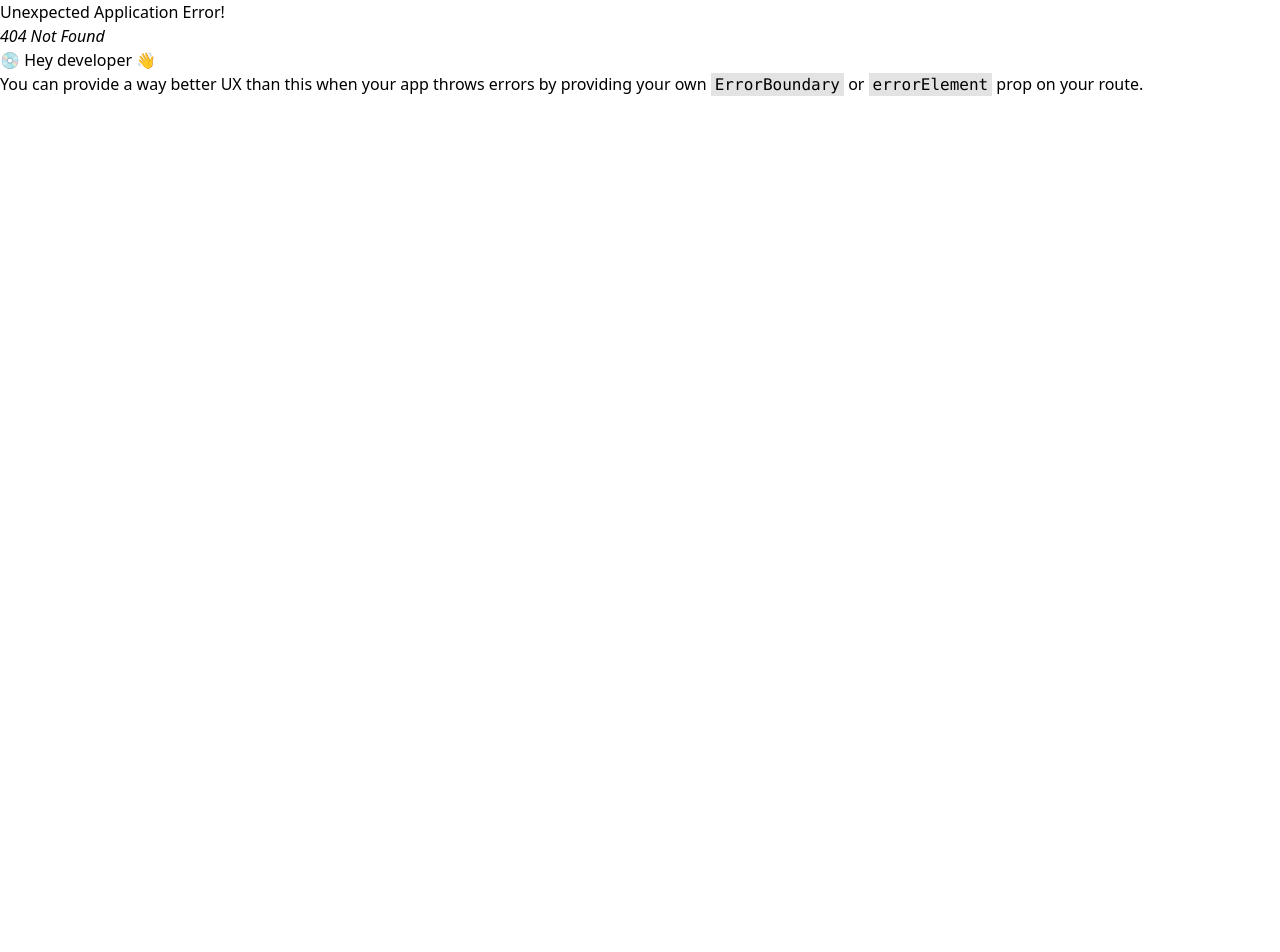
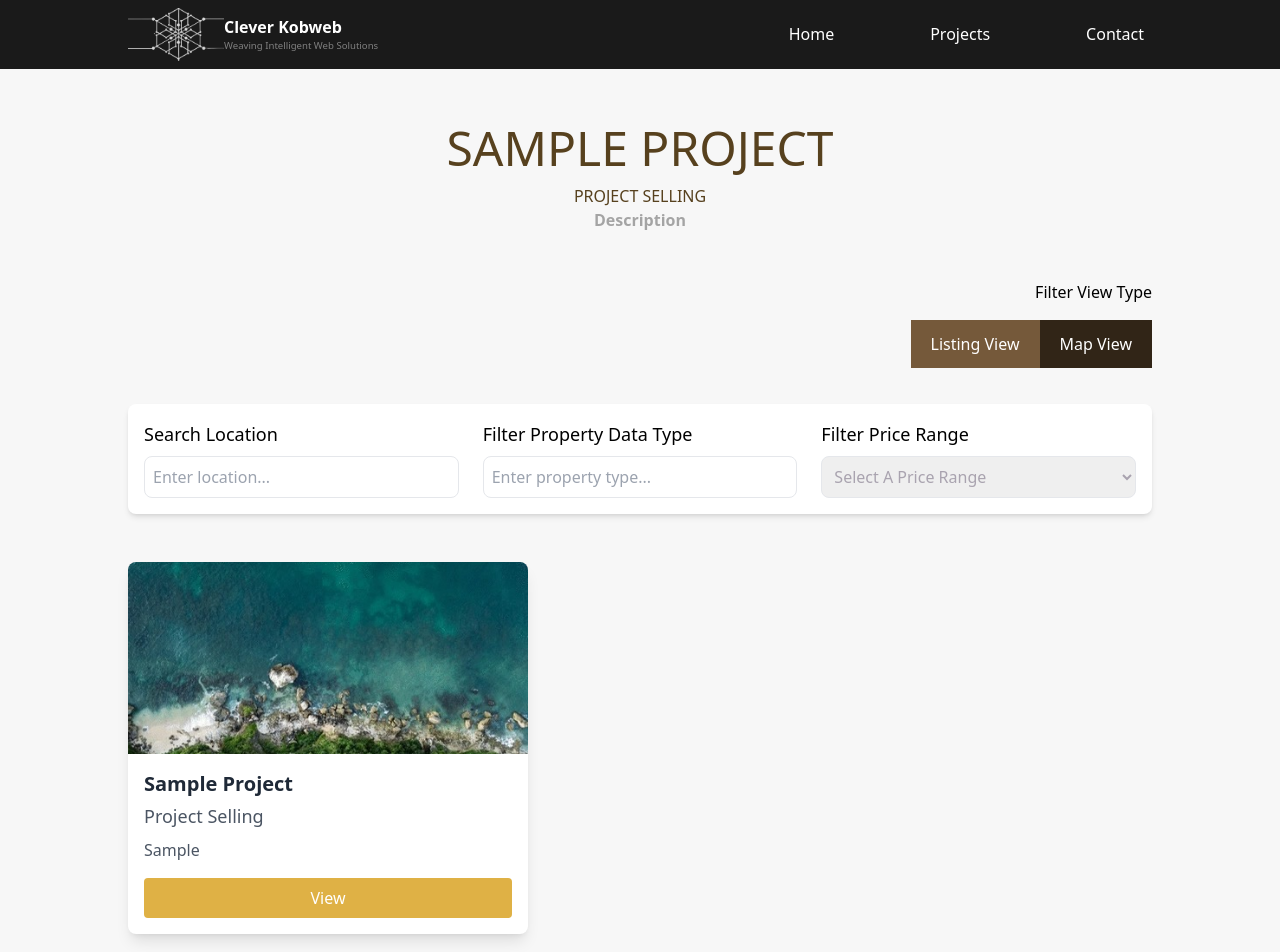
Before and after one commit to Kurev/Clever-Kobweb, a React (Vite) app: page /view in a window 1280 px wide. Before the commit this address had no page. Shown: the top 952 px of the page. Before the commit the page ends 800 px from the top, so only its background shows below. Built offline with nearby package versions, Linux system fonts and the light colour scheme.

Commit message:
adding view project page

```diff
--- a/src/Components/Home/Hero/Hero.jsx
+++ b/src/Components/Home/Hero/Hero.jsx
@@ -5,6 +5,7 @@ import { IoLogoFacebook } from "react-icons/io";
 import { BiLogoGmail } from "react-icons/bi";
 import { FaInstagramSquare } from "react-icons/fa";
 import { AiFillTikTok } from "react-icons/ai";
+import { Link } from 'react-router-dom';
 
 
 const Hero = () => {
@@ -21,10 +22,13 @@ const Hero = () => {
             <h1 className="text-4xl font-bold uppercase mb-4">Demo property development Corporation</h1>
             <p className="text-2xl uppercase mb-4">your trusted real estate developer</p>
             <div className='flex justify-center'>
+              <Link to='/product'>
                 <button className="bg-black py-3 px-5 rounded-[10px] flex items-center gap-2">
-                    View Project
-                    <IoIosArrowRoundForward size={24} />
-                </button>
+                      View Project
+                      <IoIosArrowRoundForward size={24} />
+                  </button>
+              </Link>
+
             </div>
 
         </div>
--- a/src/Components/Home/LatestProject/LatestProject.jsx
+++ b/src/Components/Home/LatestProject/LatestProject.jsx
@@ -2,6 +2,7 @@ import React from 'react'
 import building from '../../../assets/building1.png'
 import sample from '../../../assets/sampleProject.png'
 import { IoIosArrowRoundForward } from "react-icons/io";
+import { Link } from 'react-router-dom';
 
 const LatestProject = () => {
   return (
@@ -53,7 +54,12 @@ const LatestProject = () => {
         </div>
 
         <div className='w-full flex justify-center h-full mt-[3rem]'>
-          <button className='bg-[#483c32] px-[2rem] py-[1rem] text-white rounded-[0.3rem] flex items-center gap-2 hover:bg-[#483c32cf]'>View Projects <IoIosArrowRoundForward size={24} /></button>
+          <Link to='/product'>
+            <button className='bg-[#483c32] px-[2rem] py-[1rem] text-white rounded-[0.3rem] flex items-center gap-2 hover:bg-[#483c32cf]'>
+              View Projects
+              <IoIosArrowRoundForward size={24} />
+            </button>
+          </Link>
         </div>
       </div>
     </div>
--- a/src/Components/Product/ProjectsPage/ProjectPage.jsx
+++ b/src/Components/Product/ProjectsPage/ProjectPage.jsx
@@ -2,6 +2,7 @@ import React from 'react'
 import sample from '../../../assets/sampleProject.png'
 import { BsArrowLeftSquare } from "react-icons/bs";
 import { BsArrowRightSquare } from "react-icons/bs";
+import { Link } from 'react-router-dom';
 
 
 const ProjectPage = () => {
@@ -9,7 +10,7 @@ const ProjectPage = () => {
 
         <div className='bg-[#F7F7F7] w-full h-[50%] flex flex-col justify-self-end mt-[4rem] px-[10%] border-b border-[#00000026]'>
             <div className='w-full text-center py-[3rem] flex flex-col items-center'>
-                <h1 className='text-[#57411e] text-[3rem] font-semibold'>Projects</h1>
+                <h1 className='text-[#57411e] text-[3rem] font-[400] uppercase'>Projects</h1>
                 <p className='text-[#00000055] text-[1rem] font-semibold'>Description</p>
             </div>
                 <div className='py-[3rem] w-full'>
@@ -25,9 +26,12 @@ const ProjectPage = () => {
                         <p className="text-gray-600 mt-2">
                           Sample
                         </p>
-                        <button className="mt-4 w-full bg-[#dfb145] text-white py-2 rounded hover:bg-[#dfb145ab]">
-                          View
-                        </button>
+                        <Link to='/view'>
+                            <button className="mt-4 w-full bg-[#dfb145] text-white py-2 rounded hover:bg-[#dfb145ab]">
+                            View
+                            </button>
+                        </Link>
+
                       </div>
                     </div>
                 </div>
--- /dev/null
+++ b/src/Components/Product/ViewProject/ViewProject.jsx
@@ -0,0 +1,91 @@
+import React from 'react'
+import sample from '../../../assets/sampleProject.png'
+import { BsArrowLeftSquare } from "react-icons/bs";
+import { BsArrowRightSquare } from "react-icons/bs";
+
+const ViewProject = () => {
+  return (
+    <div className='bg-[#F7F7F7] w-full h-[50%] flex flex-col justify-self-end mt-[4rem] px-[10%] border-b border-[#00000026]'>
+                <div className='w-full text-center py-[3rem] flex flex-col items-center'>
+                    <h1 className='text-[#57411e] text-[3rem] font-[400] uppercase'>Sample Project</h1>
+                    <h1 className='text-[#57411e] text-[1,5rem] font-[400] uppercase'>Project Selling</h1>
+                    <p className='text-[#00000055] text-[1rem] font-semibold'>Description</p>
+                </div>
+
+
+                <div>
+                    <div className='w-full flex justify-end mb-4'>
+                        <p>Filter View Type</p>
+                    </div>
+                    <div className='w-full flex justify-end'>
+                        <div className='flex'>
+                            <button className='bg-[#75593a] py-3 px-5 text-[#ffff] hover:bg-[#755a3ab9]'>Listing View</button>
+                            <button className='bg-[#312517] py-3 px-5 text-[#ffff] hover:bg-[#312517d6]' >Map View</button>
+                        </div>
+
+                    </div>
+                </div>
+
+                <div className="flex flex-col md:flex-row justify-between gap-6 mt-9 p-4 bg-white shadow-md rounded-lg">
+                    <div className="w-full md:w-1/3">
+                        <h1 className="text-lg font-semi mb-2">Search Location</h1>
+                        <input
+                        type="text"
+                        placeholder="Enter location..."
+                        className="w-full p-2 border rounded-lg focus:outline-none focus:ring-2 focus:ring-blue-500"
+                        />
+                    </div>
+                    <div className="w-full md:w-1/3">
+                        <h1 className="text-lg font-semi mb-2">Filter Property Data Type</h1>
+                        <input
+                        type="text"
+                        placeholder="Enter property type..."
+                        className="w-full p-2 border rounded-lg focus:outline-none focus:ring-2 focus:ring-blue-500"
+                        />
+                    </div>
+                    <div className="w-full md:w-1/3">
+                        <h1 className="text-lg font-semi mb-2">Filter Price Range</h1>
+                        <select
+                            className="w-full p-2 text-[#A9A3AF] border rounded-lg focus:outline-none focus:ring-2 focus:ring-blue-500"
+                        >
+                            <option>Select A Price Range</option>
+                            <option>Below 1m</option>
+                            <option>1m to 2.9m</option>
+                            <option>3m to 4.9m</option>
+                            <option>5m to 6.9m</option>
+                            <option>7m above</option>
+                        </select>
+                    </div>
+                </div>
+
+
+                    <div className='py-[3rem] w-full'>
+                      <div className=" max-w-[25rem] bg-white shadow-lg rounded-lg overflow-hidden">
+                          <img
+                            src={sample}
+                            alt="Project"
+                            className="w-full h-48 object-cover"
+                          />
+                          <div className="p-4">
+                            <h1 className="text-xl font-bold text-gray-800">Sample Project</h1>
+                            <h2 className="text-lg text-gray-600 mt-1">Project Selling</h2>
+                            <p className="text-gray-600 mt-2">
+                              Sample
+                            </p>
+                            <button className="mt-4 w-full bg-[#dfb145] text-white py-2 rounded hover:bg-[#dfb145ab]">
+                              View
+                            </button>
+                          </div>
+                        </div>
+                    </div>
+
+                    <div className='flex justify-center gap-3 mb-4 items-center'>
+                        <BsArrowLeftSquare size={25} className='cursor-pointer'/>
+                        <button className='bg-[#423114] text-[#ffff] py-2 px-5 rounded-md'>1</button>
+                        <BsArrowRightSquare size={25} className='cursor-pointer'/>
+                    </div>
+            </div>
+  )
+}
+
+export default ViewProject
--- /dev/null
+++ b/src/Pages/ViewProd.jsx
@@ -0,0 +1,16 @@
+import React from 'react'
+import Navbar from './../Components/Home/Navbar/Navbar';
+import ViewProject from '../Components/Product/ViewProject/ViewProject';
+import Footer from '../Components/Home/Footer/Footer';
+
+const ViewProd = () => {
+  return (
+    <div className="flex flex-col min-h-screen"> {/* Ensures full height */}
+        <Navbar />
+            <ViewProject />
+        <Footer />
+    </div>
+  )
+}
+
+export default ViewProd
--- a/src/main.jsx
+++ b/src/main.jsx
@@ -4,10 +4,12 @@ import './index.css'
 import { createBrowserRouter, RouterProvider } from 'react-router-dom'
 import HomePage from './Pages/HomePage'
 import ProductPage from './Pages/ProductPage'
+import ViewProd from './Pages/ViewProd'
 
 const rounter = createBrowserRouter([
   {path: '/', element: <HomePage />},
   {path: '/product', element: <ProductPage />},
+  {path: '/view', element: <ViewProd />},
 ])
 
 createRoot(document.getElementById('root')).render(
```
